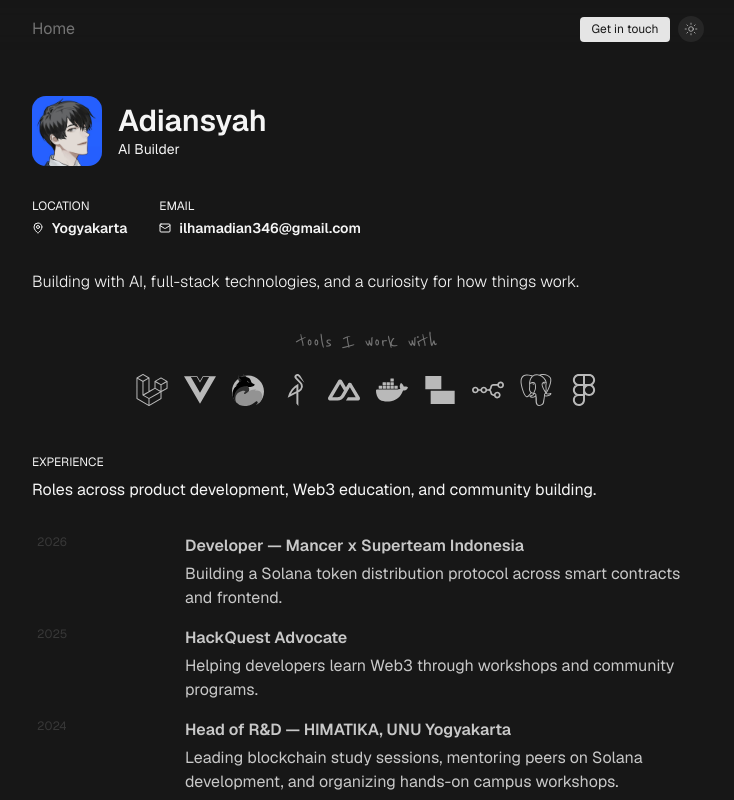
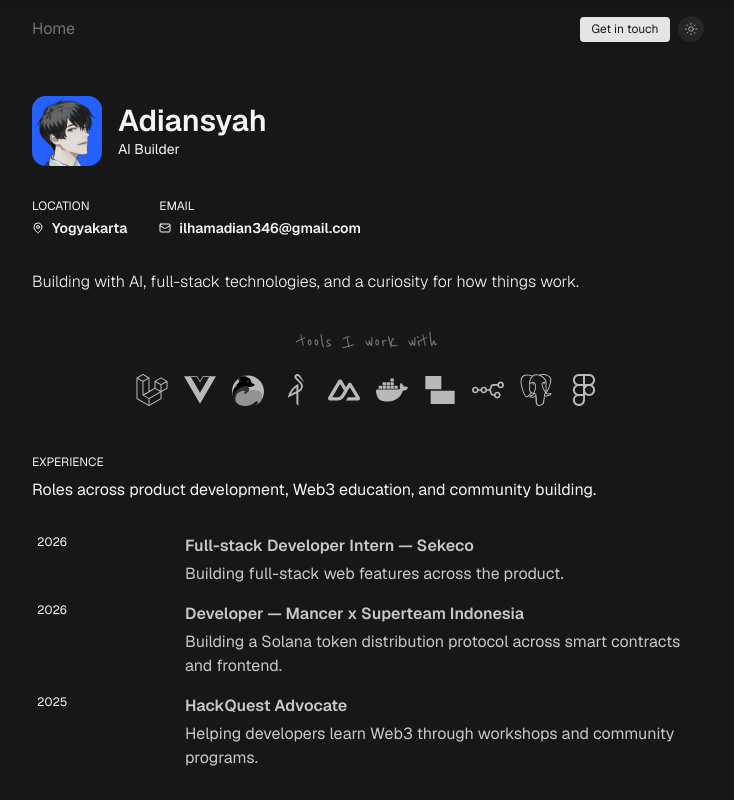
Before and after one commit to adianvel/simple, a Next.js app: page / in a window 1280 px wide. Shown: the top 800 px of the page, without its empty margins (272-1006 px from the left). Built offline with nearby package versions, Linux system fonts and the light colour scheme.

Commit message:
feat: update experience timeline

```diff
--- a/src/components/portfolio/Experience.tsx
+++ b/src/components/portfolio/Experience.tsx
@@ -1,6 +1,11 @@
 import type { ExperienceEntry } from "./types";
 
 const experience: ExperienceEntry[] = [
+  {
+    date: "2026",
+    title: "Full-stack Developer Intern — Sekeco",
+    description: "Building full-stack web features across the product.",
+  },
   {
     date: "2026",
     title: "Developer — Mancer x Superteam Indonesia",
@@ -10,12 +15,6 @@ const experience: ExperienceEntry[] = [
     date: "2025",
     title: "HackQuest Advocate",
     description: "Helping developers learn Web3 through workshops and community programs.",
-  },
-  {
-    date: "2024",
-    title: "Head of R&D — HIMATIKA, UNU Yogyakarta",
-    description:
-      "Leading blockchain study sessions, mentoring peers on Solana development, and organizing hands-on campus workshops.",
   },
 ];
 
@@ -32,13 +31,13 @@ export default function Experience() {
       <div className="flex flex-col gap-4">
         {experience.map((entry) => (
           <article
-            className="group flex w-full flex-col items-start gap-2 px-[15px] opacity-80 transition-opacity duration-300 ease-in-out hover:opacity-100 md:flex-row md:justify-between md:gap-0"
-            key={entry.date}
+            className="group flex w-full flex-col items-start gap-2 px-[15px] md:flex-row md:justify-between md:gap-0"
+            key={entry.title}
           >
-            <time className="w-auto shrink-0 translate-x-0 text-xs leading-4 text-muted-foreground transition-transform duration-300 ease-in-out md:w-[128px] md:-translate-x-[10px] md:group-hover:translate-x-0">
+            <time className="w-auto shrink-0 translate-x-0 text-xs leading-4 text-foreground transition-transform duration-300 ease-in-out md:w-[128px] md:-translate-x-[10px] md:group-hover:translate-x-0">
               {entry.date}
             </time>
-            <div className="w-full min-w-0 shrink-0 translate-x-0 text-base leading-6 transition-transform duration-300 ease-in-out md:w-[514px] md:translate-x-[10px] md:group-hover:translate-x-0">
+            <div className="w-full min-w-0 shrink-0 translate-x-0 text-base leading-6 opacity-80 transition-[opacity,transform] duration-300 ease-in-out group-hover:opacity-100 md:w-[514px] md:translate-x-[10px] md:group-hover:translate-x-0">
               <h3 className="font-semibold">{entry.title}</h3>
               <p className="mt-1">{entry.description}</p>
             </div>
```
